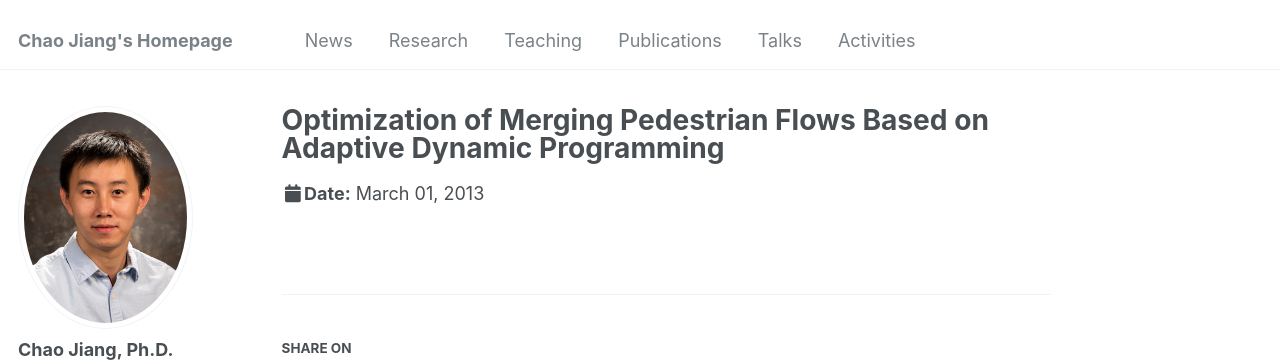
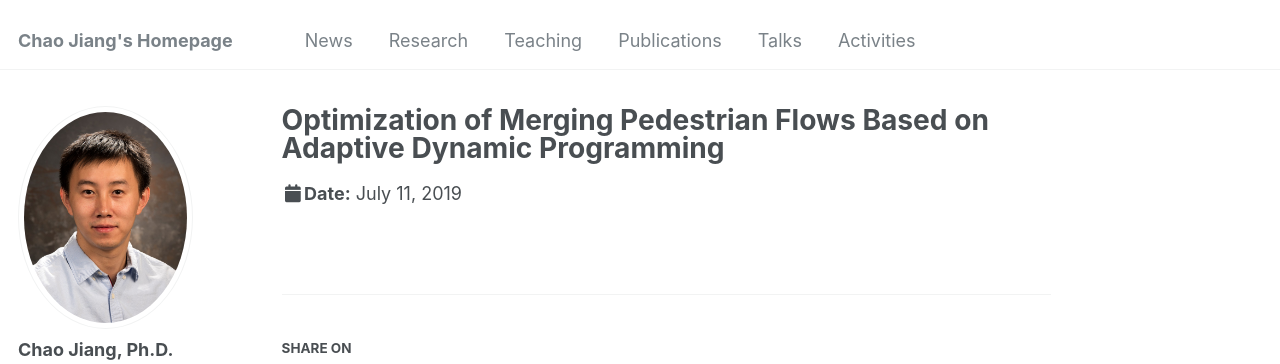
Before and after one commit to cjiang6/cjiang6.github.io, a Jekyll site: the page built from _talks/2019-07-11-talk-1.md, in a window 1280 px wide. Shown: the top 364 px of the page. Built offline with Jekyll 4.4.1, drawn with Linux system fonts in a browser that asks for light colours; some web fonts are replaced.

Commit message:
Update 2019-07-11-talk-1.md

```diff
--- a/_talks/2019-07-11-talk-1.md
+++ b/_talks/2019-07-11-talk-1.md
@@ -4,6 +4,6 @@ collection: talks
 type: "conference proceedings talk"
 permalink: /talks/2019-07-11-talk-1
 venue: "American Control Conference (ACC)"
-date: 2013-03-01
+date: 2019-07-11
 location: "Philadelphia, PA"
 ---
```
